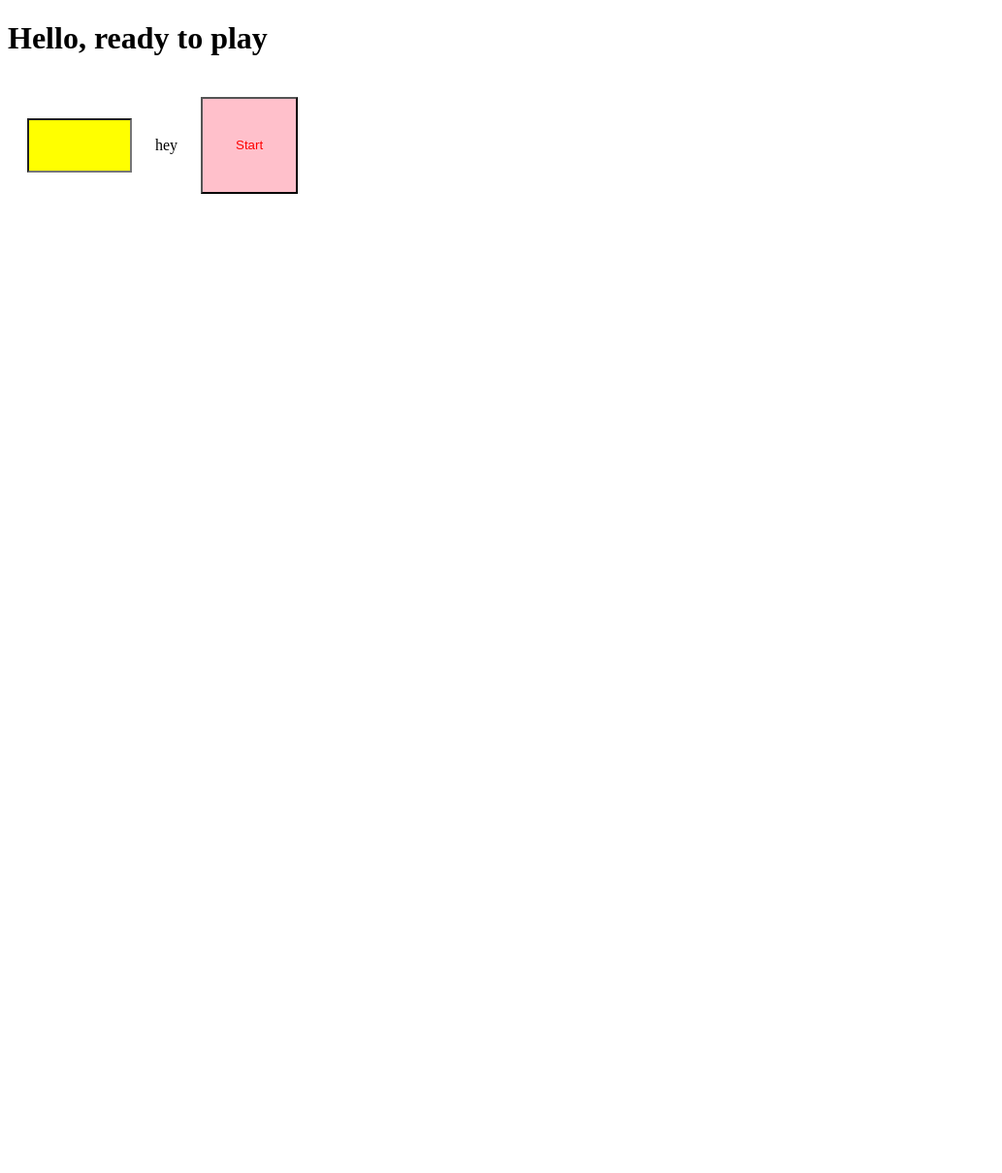
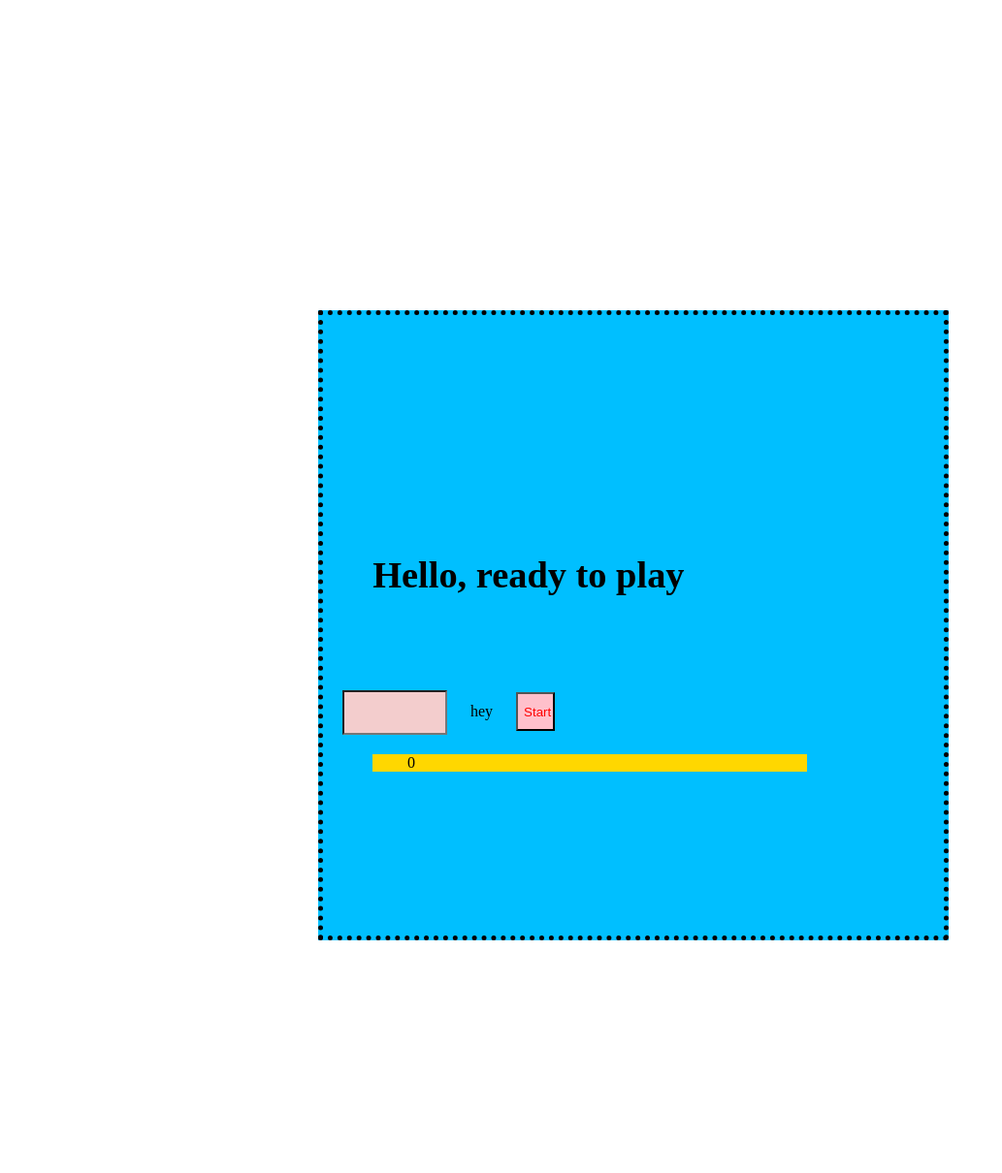
Before and after one commit to LLschuster/public, a PHP site: page /TypeGame.html in a window 1280 px wide. Shown: the top 1210 px of the page at 97% size, without its empty margins (0-1033 px from the left). Before the commit the page ends 200 px from the top, so only its background shows below. Run offline with PHP 8.4, Linux system fonts and the light colour scheme.

Commit message:
Version 1.0
add progress bar
add style

```diff
--- a/TypeGame.html
+++ b/TypeGame.html
@@ -9,18 +9,23 @@
 
 </head>
   <body>
+    <div id="main">
+        <div id="wordToShow"><h1>Hello, ready to play</h1>
+        </div>
 
-    <div id="wordToShow"><h1>Hello, ready to play</h1>
-      </div>
+      <input type="text" id="input">
 
-    <input type="text" id="input">
+      <span id="myspan">hey</span>
+      <button id="mybutton">Start
+        </button>
 
-    <span id="myspan">hey</span>
-    <button id="mybutton">Start
-      </button>
+        <div id="progressBar">
+          <div id="bar">0</div>
+          </div>
+        </div>
 
       <link rel="stylesheet" type="text/css" href="style.css">
-      <script src="js.js"></script>
+      <script src="TypeGamejs.js"></script>
   </body>
 
 </html>
--- a/TypeGamejs.js
+++ b/TypeGamejs.js
@@ -7,6 +7,9 @@ var span;
 var timeOut
 const tim=5000;
 var status;
+var width=0;
+var timer;
+var status=true;
 window.onload = init;
 
 function init(evt)
@@ -15,10 +18,12 @@ function init(evt)
     myinput = document.querySelector("#input");
     span = document.querySelector("#myspan");
     mybutton = document.querySelector("#mybutton");
+    progressBar = document.querySelector("#bar");
     status = true; //check if game is still going
    //code to show the word
    mybutton.addEventListener('click',swowWord);
 mybutton.addEventListener('click',startTimeOut);
+mybutton.addEventListener('click',progress);
 myinput.addEventListener('input',check);
  }
 
@@ -26,20 +31,39 @@ myinput.addEventListener('input',check);
 
 function swowWord()
 {
+  status = true;
   myinput.value = "";
+
   rndNumber = Math.floor(Math.random() * words.length);
   wordToShow.innerHTML = "Write this as fast as you can: " + words[rndNumber];
 }
 
 function startTimeOut(evt)
 {
+
  timeOut = setTimeout(function timeOut(){
-   alert("your time is over;");
-
+  wordToShow.innerHTML = "<h1>your time is over</h1>";
+  clearInterval(timer);
+  progressBar.style.width = 100+'%';
+  progressBar.innerHTML = 100+"%";
+  status = false;
 },tim);
 }
 
+function progress(evt)
+{
+  width = 0;
+  progressBar.style.width = '0%';
+  timer = setInterval(function progress(evt){
+    if (width != 100)
+    {
+      width += 20;
+      progressBar.style.width = width+'%';
+      progressBar.innerHTML = width+"%";
+    }
 
+  },1000)
+}
 
 
 
@@ -48,11 +72,16 @@ function startTimeOut(evt)
 function check(evt)
 {
   span.innerHTML = input.value;
-  if (words[rndNumber]===evt.target.value)
+  if (status)
+  {
+    if (words[rndNumber]===evt.target.value)
   {
       console.log("yes");
-    alert("you won");
+      wordToShow.innerHTML = "<h1>you won</h1>";
     clearTimeout(timeOut);
+    clearInterval(timer);
+  }
+  }
 
-  }
+
 }
--- a/style.css
+++ b/style.css
@@ -1,8 +1,8 @@
 #input {
   color:green;
-  background-color: yellow;
+  background-color: rgb(243, 205, 205);
   width:100px;
-  height:50px;
+  height:40px;
   text-align:left;
   margin:20px;
   font-family: 'times new roman'
@@ -10,8 +10,40 @@
 #mybutton {
   color:red;
   background-color: pink;
-  width:100px;
-  height:100px;
+  width:40px;
+  height:40px;
   text-align:center;
   margin:20px;
 }
+#wordToShow {
+  padding: 8%;
+  font: sans-serif;
+  font-size: larger
+
+}
+#progressBar{
+background-color: gray;
+width:  70%;
+box-shadow: dimgrey 10px;
+align-self: center;
+padding-bottom: 0%;
+margin-left: 8%
+}
+#bar{
+  background-color: gold;
+  font: sans-serif 4px;
+  padding-left: 8%;
+  align-self: center;
+
+}
+
+#main {
+  width: 50vw;
+  height: 50vw;
+  align-self: center;
+  align-content: center;
+  background-color: deepskyblue;
+  border: dotted 5px;
+  box-shadow: darkviolet;
+  margin: 25vw;
+}
```
